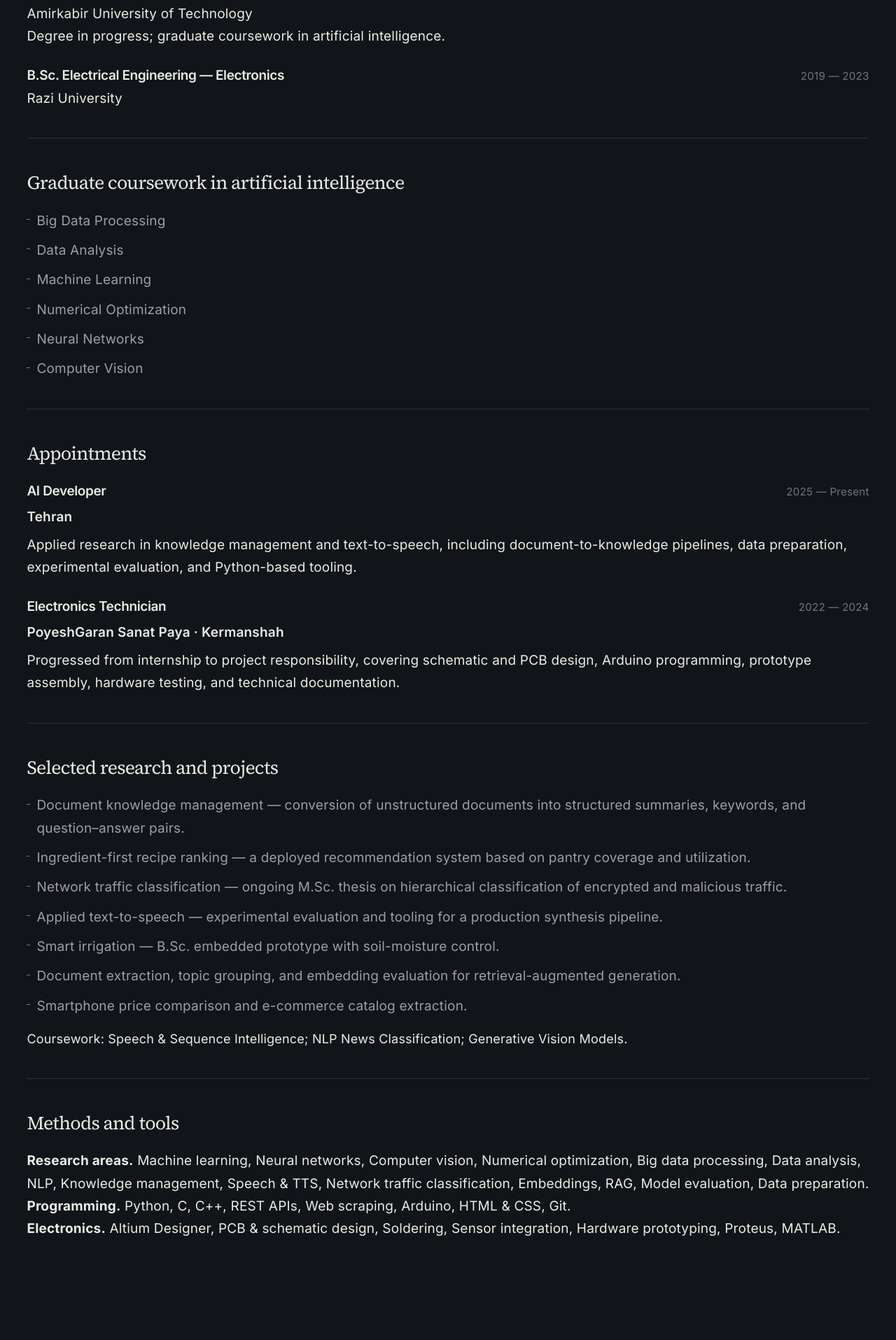
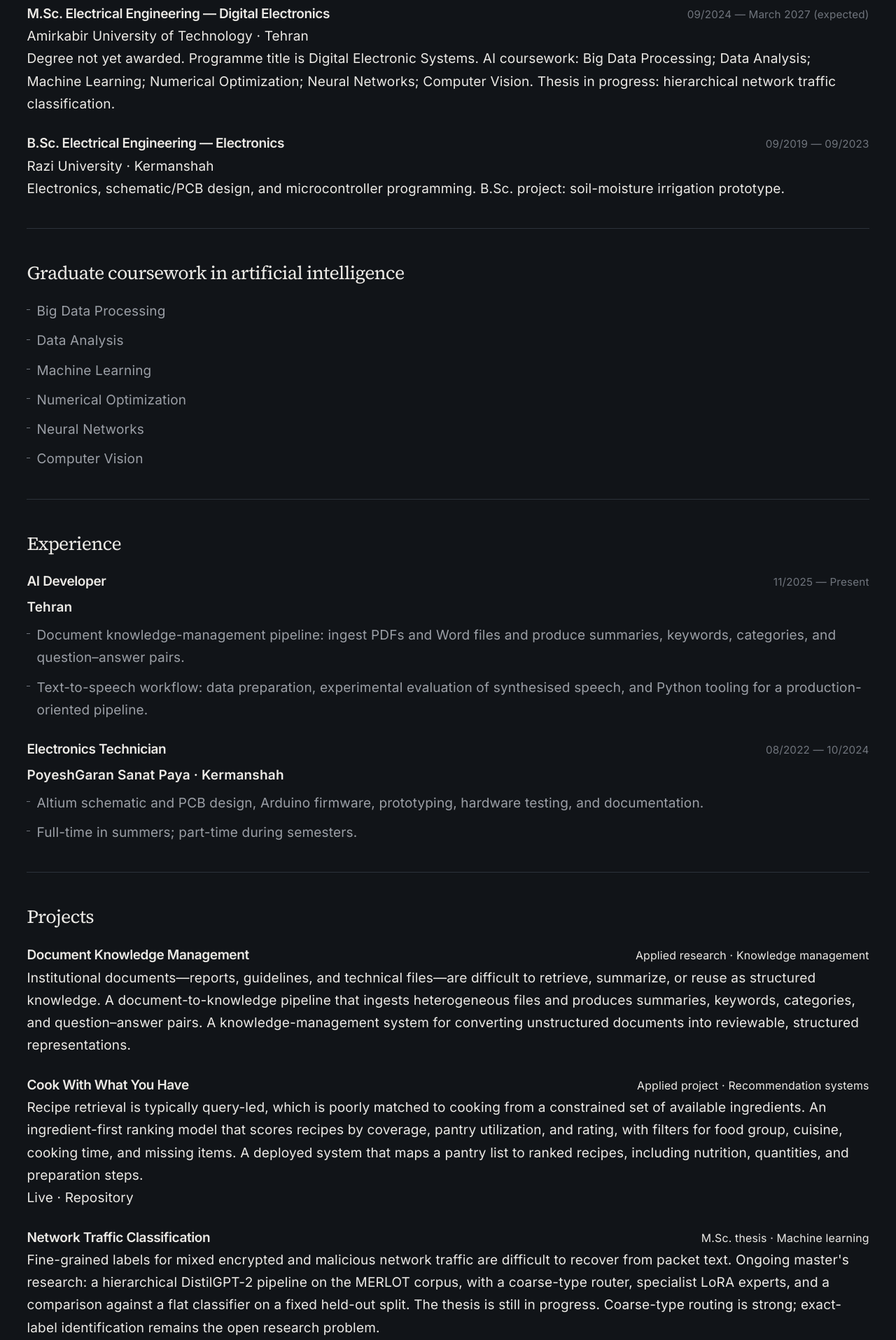
Before and after one commit to kimiya1991/portfolio, a Next.js app: page /resume in a window 1280 px wide. Shown: the part 785-2700 px from the top of the page at 70% size. Built offline with nearby package versions, Linux system fonts and the light colour scheme.

Commit message:
Expand the site CV to the complete English record, with all projects.

```diff
--- a/app/data.ts
+++ b/app/data.ts
@@ -3,12 +3,14 @@ export const site = {
   role: "Machine Learning Researcher · M.Sc. Candidate",
   location: "Tehran",
   email: "kimiya.tommy@gmail.com",
+  phone: "+98 921 977 5012",
   github: "https://github.com/kimiya1991",
+  linkedin: "https://linkedin.com/in/kimia-jafarpor",
   instagram: "https://instagram.com/mia_electronic",
   url: "https://kimiya1991.github.io/portfolio",
   affiliation: "Amirkabir University of Technology",
   summary:
-    "M.Sc. candidate at Amirkabir University of Technology; the degree has not yet been awarded and is expected in March 2027. The official programme is Digital Electronic Systems. Graduate coursework is in artificial intelligence: big-data processing, data analysis, machine learning, numerical optimization, neural networks, and computer vision. Master's research is hierarchical network traffic classification. Applied work includes knowledge management, text-to-speech, and recommendation systems. Undergraduate training is in electrical engineering (electronics).",
+    "M.Sc. candidate in Digital Electronic Systems at Amirkabir University of Technology (degree in progress; expected March 2027). Graduate coursework is in artificial intelligence: big-data processing, data analysis, machine learning, numerical optimization, neural networks, and computer vision. Applied work covers document knowledge management, text-to-speech, and recommendation systems. Master's research is hierarchical network traffic classification, still in progress. Undergraduate training is a B.Sc. in Electrical Engineering (Electronics), with experience in schematic/PCB design and Arduino prototyping.",
 };
 
 export type CaseStudy = {
@@ -61,14 +63,12 @@ export const caseStudies: CaseStudy[] = [
     number: "03",
     title: "Network Traffic Classification",
     type: "M.Sc. thesis · Machine learning",
-    featured: true,
-    badge: "Master's thesis",
     problem:
       "Fine-grained labels for mixed encrypted and malicious network traffic are difficult to recover from packet text.",
     approach:
-      "An ongoing hierarchical DistilGPT-2 pipeline on the MERLOT corpus: a coarse-type router, specialist LoRA experts, and a comparison with a flat classifier on a fixed held-out split.",
+      "Ongoing master's research: a hierarchical DistilGPT-2 pipeline on the MERLOT corpus, with a coarse-type router, specialist LoRA experts, and a comparison against a flat classifier on a fixed held-out split.",
     outcome:
-      "A research workflow still in progress. Coarse-type routing is strong; exact-label identification remains the open problem of the thesis.",
+      "The thesis is still in progress. Coarse-type routing is strong; exact-label identification remains the open research problem.",
     tags: ["Python", "Machine learning", "Network security", "LoRA"],
   },
   {
@@ -99,36 +99,73 @@ export const caseStudies: CaseStudy[] = [
     number: "06",
     title: "Multi-format Document Extractor",
     type: "Knowledge management · Ingestion pipelines",
-    blurb: "Ingestion of PDF, Word, and spreadsheet documents into a knowledge-extraction pipeline.",
+    problem:
+      "Knowledge systems fail when source files arrive as mixed PDFs, Word documents, and spreadsheets.",
+    approach:
+      "Ingestion of heterogeneous office documents into a shared knowledge-extraction pipeline.",
+    outcome:
+      "A reusable extraction stage used by the document knowledge-management work.",
     tags: ["Document AI", "Python", "Pipelines"],
   },
   {
     number: "07",
     title: "Document Topic Grouping",
     type: "Document AI · Topic grouping",
-    blurb: "Grouping related passages from heterogeneous documents under shared topic labels.",
+    problem:
+      "Related passages from different files are hard to review when they are not grouped.",
+    approach:
+      "Grouping related passages from heterogeneous documents under shared topic labels.",
+    outcome:
+      "Topic-level organisation of extracted knowledge for review.",
     tags: ["LLMs", "Topic grouping", "NLP"],
   },
   {
     number: "08",
     title: "Embedding Model Evaluation",
     type: "Embeddings · RAG evaluation",
-    blurb: "Comparative evaluation of embedding models using retrieval metrics for RAG.",
+    problem:
+      "Embedding models for retrieval can look strong on one metric and weak on another.",
+    approach:
+      "Comparative evaluation of embedding models for RAG using cosine similarity, Recall@k, MRR, and nDCG.",
+    outcome:
+      "A fixed evaluation protocol that shows when retrieval quality and engineering metrics diverge.",
     tags: ["Embeddings", "RAG", "Evaluation"],
   },
   {
     number: "09",
     title: "Smartphone Price Comparison",
     type: "Web scraping · Price comparison",
-    blurb: "Collection and comparison of smartphone prices across multiple online marketplaces.",
+    problem:
+      "The same device is listed at different prices across online marketplaces.",
+    approach:
+      "Collection and aggregation of smartphone prices from multiple storefronts.",
+    outcome:
+      "A comparable price table across sources.",
     tags: ["Web scraping", "Python", "Data aggregation"],
   },
   {
     number: "10",
     title: "E-commerce Catalog Extraction",
     type: "Web scraping · Catalog extraction",
-    blurb: "Extraction of product categories and catalogs from e-commerce websites.",
+    problem:
+      "Product catalogues on e-commerce sites are not available as a clean structured list.",
+    approach:
+      "Extraction of product categories and catalogues from e-commerce websites.",
+    outcome:
+      "Structured category and product records for downstream use.",
     tags: ["Web scraping", "E-commerce", "Python"],
+  },
+  {
+    number: "11",
+    title: "Arduino Nano Paper Cutter",
+    type: "Embedded prototype · Electronics",
+    problem:
+      "A modified printer mechanism needed reliable control as a paper-cutting device.",
+    approach:
+      "An Arduino Nano prototype with control logic, electronics integration, and consistency tests.",
+    outcome:
+      "A working hardware prototype from mechanism, firmware, and testing.",
+    tags: ["Arduino", "Prototyping", "C/C++"],
   },
 ];
 
@@ -158,19 +195,27 @@ export const otherWork = [
 
 export const experience = [
   {
-    dates: "2025 — Present",
+    dates: "11/2025 — Present",
     title: "AI Developer",
     location: "Tehran",
     description:
-      "Applied research in knowledge management and text-to-speech, including document-to-knowledge pipelines, data preparation, experimental evaluation, and Python-based tooling.",
+      "Applied AI work on document knowledge management and text-to-speech.",
+    bullets: [
+      "Document knowledge-management pipeline: ingest PDFs and Word files and produce summaries, keywords, categories, and question–answer pairs.",
+      "Text-to-speech workflow: data preparation, experimental evaluation of synthesised speech, and Python tooling for a production-oriented pipeline.",
+    ],
   },
   {
-    dates: "2022 — 2024",
+    dates: "08/2022 — 10/2024",
     title: "Electronics Technician",
     company: "PoyeshGaran Sanat Paya",
     location: "Kermanshah",
     description:
-      "Progressed from internship to project responsibility, covering schematic and PCB design, Arduino programming, prototype assembly, hardware testing, and technical documentation.",
+      "Progressed from intern to project responsibility in hardware prototyping.",
+    bullets: [
+      "Altium schematic and PCB design, Arduino firmware, prototyping, hardware testing, and documentation.",
+      "Full-time in summers; part-time during semesters.",
+    ],
   },
 ];
 
@@ -178,13 +223,16 @@ export const education = [
   {
     title: "M.Sc. Electrical Engineering — Digital Electronics",
     school: "Amirkabir University of Technology",
-    dates: "2024 — March 2027 (expected)",
-    note: "Degree in progress; graduate coursework in artificial intelligence",
+    dates: "09/2024 — March 2027 (expected)",
+    location: "Tehran",
+    note: "Degree not yet awarded. Programme title is Digital Electronic Systems. AI coursework: Big Data Processing; Data Analysis; Machine Learning; Numerical Optimization; Neural Networks; Computer Vision. Thesis in progress: hierarchical network traffic classification.",
   },
   {
     title: "B.Sc. Electrical Engineering — Electronics",
     school: "Razi University",
-    dates: "2019 — 2023",
+    dates: "09/2019 — 09/2023",
+    location: "Kermanshah",
+    note: "Electronics, schematic/PCB design, and microcontroller programming. B.Sc. project: soil-moisture irrigation prototype.",
   },
 ];
 
@@ -219,18 +267,42 @@ export const skills = [
   },
   {
     title: "Programming",
-    items: ["Python", "C", "C++", "REST APIs", "Web scraping", "Arduino", "HTML & CSS", "Git"],
+    items: [
+      "Python",
+      "C",
+      "C++",
+      "Git",
+      "REST APIs",
+      "HTML & CSS",
+      "Web scraping",
+      "MATLAB",
+      "PyTorch",
+    ],
   },
   {
     title: "Electronics",
     items: [
       "Altium Designer",
+      "Arduino",
       "PCB & schematic design",
       "Soldering",
-      "Sensor integration",
-      "Hardware prototyping",
       "Proteus",
-      "MATLAB",
+      "CodeVision",
+      "Multisim",
+      "Atmel Studio",
+      "VHDL",
+      "ADS",
     ],
   },
 ];
+
+export const languages = [
+  "English — Cambridge English First (FCE), CEFR B2 (2019); studied 2012–2019",
+  "Persian — native",
+];
+
+export const certificates = [
+  "AI Developer Certificate (industry bootcamp)",
+  "Cambridge English: First (FCE) — CEFR B2",
+  "Arduino programming",
+];
--- a/app/resume/page.tsx
+++ b/app/resume/page.tsx
@@ -1,7 +1,17 @@
 import type { Metadata } from "next";
 import { withBase } from "../base-path";
 import { PrintButton } from "../components/print-button";
-import { education, experience, graduateCourses, otherWork, site, skills } from "../data";
+import {
+  caseStudies,
+  certificates,
+  education,
+  experience,
+  graduateCourses,
+  languages,
+  otherWork,
+  site,
+  skills,
+} from "../data";
 
 export const metadata: Metadata = {
   title: "Curriculum Vitae",
@@ -15,9 +25,7 @@ export default function ResumePage() {
         <div>
           <p className="eyebrow">Curriculum vitae</p>
           <h1>{site.name}</h1>
-          <p className="lede">
-            {site.role}
-          </p>
+          <p className="lede">{site.role}</p>
           <p className="intro">
             {site.affiliation} · {site.location}
           </p>
@@ -25,8 +33,12 @@ export default function ResumePage() {
         </div>
         <div className="resumeActions">
           <a href={`mailto:${site.email}`}>{site.email}</a>
+          <span>{site.phone}</span>
           <a href={site.github} target="_blank" rel="noreferrer">
             GitHub
+          </a>
+          <a href={site.linkedin} target="_blank" rel="noreferrer">
+            LinkedIn
           </a>
           <a href={withBase("/Kimiya-Jafarpor-CV.pdf")} target="_blank" rel="noreferrer">
             Download PDF
@@ -43,8 +55,11 @@ export default function ResumePage() {
               <h3>{item.title}</h3>
               <time>{item.dates}</time>
             </header>
-            <p>{item.school}</p>
-            {item.note ? <p>{item.note}.</p> : null}
+            <p>
+              {item.school}
+              {item.location ? ` · ${item.location}` : ""}
+            </p>
+            {item.note ? <p>{item.note}</p> : null}
           </article>
         ))}
       </section>
@@ -59,7 +74,7 @@ export default function ResumePage() {
       </section>
 
       <section className="shell resumeBlock">
-        <h2>Appointments</h2>
+        <h2>Experience</h2>
         {experience.map((item) => (
           <article key={item.title}>
             <header>
@@ -69,29 +84,76 @@ export default function ResumePage() {
             <p className="company">
               {item.company ? `${item.company} · ${item.location}` : item.location}
             </p>
-            <p>{item.description}</p>
+            {item.bullets ? (
+              <ul className="resumeList">
+                {item.bullets.map((bullet) => (
+                  <li key={bullet}>{bullet}</li>
+                ))}
+              </ul>
+            ) : (
+              <p>{item.description}</p>
+            )}
           </article>
         ))}
       </section>
 
       <section className="shell resumeBlock">
-        <h2>Selected research and projects</h2>
-        <ul className="resumeList">
-          <li>Document knowledge management — conversion of unstructured documents into structured summaries, keywords, and question–answer pairs.</li>
-          <li>Ingredient-first recipe ranking — a deployed recommendation system based on pantry coverage and utilization.</li>
-          <li>Network traffic classification — ongoing M.Sc. thesis on hierarchical classification of encrypted and malicious traffic.</li>
-          <li>Applied text-to-speech — experimental evaluation and tooling for a production synthesis pipeline.</li>
-          <li>Smart irrigation — B.Sc. embedded prototype with soil-moisture control.</li>
-          <li>Document extraction, topic grouping, and embedding evaluation for retrieval-augmented generation.</li>
-          <li>Smartphone price comparison and e-commerce catalog extraction.</li>
-        </ul>
+        <h2>Projects</h2>
+        {caseStudies.map((project) => (
+          <article key={project.number}>
+            <header>
+              <h3>{project.title}</h3>
+              <small>{project.type}</small>
+            </header>
+            {project.problem && project.approach && project.outcome ? (
+              <p>
+                {project.problem} {project.approach} {project.outcome}
+              </p>
+            ) : (
+              <p>{project.blurb}</p>
+            )}
+            {project.liveUrl || project.repoUrl ? (
+              <p>
+                {project.liveUrl ? (
+                  <a href={project.liveUrl} target="_blank" rel="noreferrer">
+                    Live
+                  </a>
+                ) : null}
+                {project.liveUrl && project.repoUrl ? " · " : null}
+                {project.repoUrl ? (
+                  <a href={project.repoUrl} target="_blank" rel="noreferrer">
+                    Repository
+                  </a>
+                ) : null}
+              </p>
+            ) : null}
+          </article>
+        ))}
         <p className="resumeNote">
-          Coursework: {otherWork.map((item) => item.title).join("; ")}.
+          Course projects: {otherWork.map((item) => item.title).join("; ")}.
         </p>
       </section>
 
       <section className="shell resumeBlock">
-        <h2>Methods and tools</h2>
+        <h2>Languages</h2>
+        <ul className="resumeList">
+          {languages.map((item) => (
+            <li key={item}>{item}</li>
+          ))}
+        </ul>
+      </section>
+
+      <section className="shell resumeBlock">
+        <h2>Certificates</h2>
+        <ul className="resumeList">
+          {certificates.map((item) => (
+            <li key={item}>{item}</li>
+          ))}
+        </ul>
+      </section>
+
+      <section className="shell resumeBlock">
+        <h2>Skills</h2>
         {skills.map((group) => (
           <p key={group.title}>
             <strong>{group.title}.</strong> {group.items.join(", ")}.
```
Also changed, not shown: app/page.tsx (+7 -0 lines).
